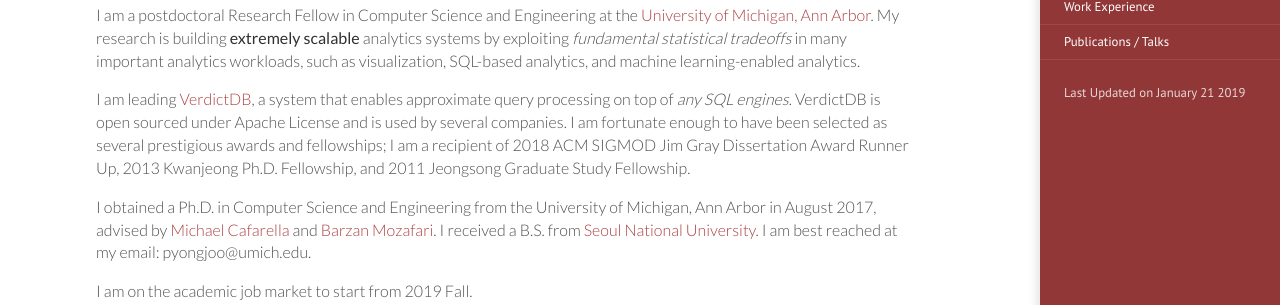
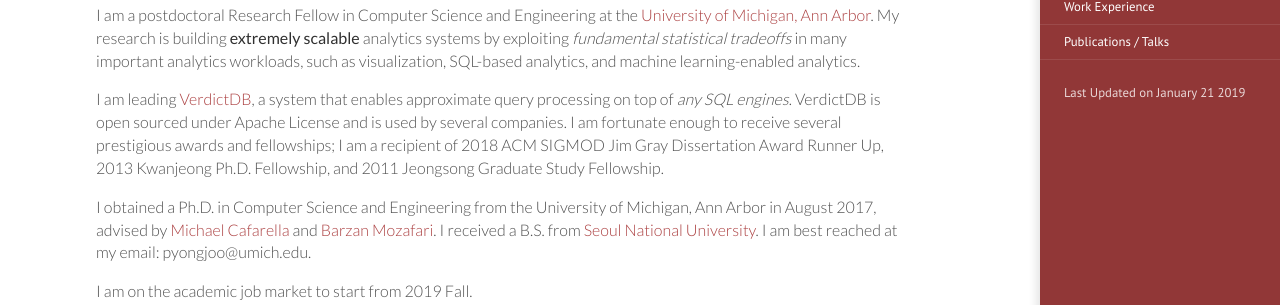
Before and after one commit to pyongjoo/pyongjoo.github.io, a Jekyll site: the page built from _intro/2016-05-01-hi.md, in a window 1280 px wide. Shown: the part 186-491 px from the top of the page. Built offline with Jekyll 4.4.1, drawn with Linux system fonts in a browser that asks for light colours.

Commit message:
Update 2016-05-01-hi.md

```diff
--- a/_intro/2016-05-01-hi.md
+++ b/_intro/2016-05-01-hi.md
@@ -8,7 +8,7 @@
 My research is building **extremely scalable** analytics systems by exploiting *fundamental statistical tradeoffs* in many important analytics workloads, such as visualization, SQL-based analytics, and machine learning-enabled analytics.
 
 I am leading [VerdictDB](http://verdictdb.org/), a system that enables approximate query processing on top of *any SQL engines*. VerdictDB is open sourced under Apache License and is used by several companies.
-I am fortunate enough to have been selected as several prestigious awards and fellowships; I am a recipient of 2018 ACM SIGMOD Jim Gray Dissertation Award Runner Up, 2013 Kwanjeong Ph.D. Fellowship, and 2011 Jeongsong Graduate Study Fellowship.
+I am fortunate enough to receive several prestigious awards and fellowships; I am a recipient of 2018 ACM SIGMOD Jim Gray Dissertation Award Runner Up, 2013 Kwanjeong Ph.D. Fellowship, and 2011 Jeongsong Graduate Study Fellowship.
 
 I obtained a Ph.D. in Computer Science and Engineering from the University of Michigan, Ann Arbor in August 2017, advised by [Michael Cafarella](http://web.eecs.umich.edu/~michjc/) and [Barzan Mozafari](http://web.eecs.umich.edu/~mozafari/).
 I received a B.S. from [Seoul National University](https://en.wikipedia.org/wiki/Seoul_National_University).
```
